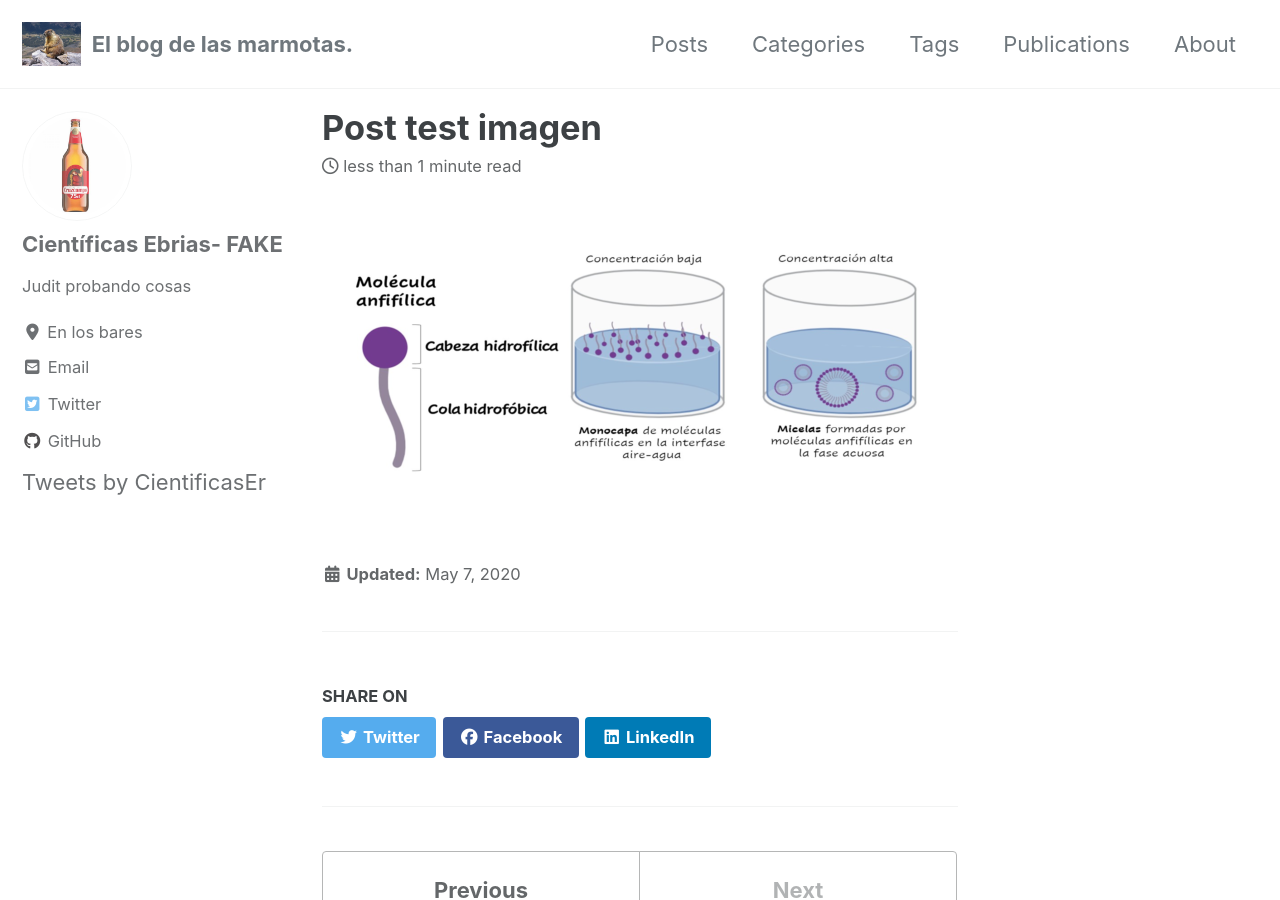
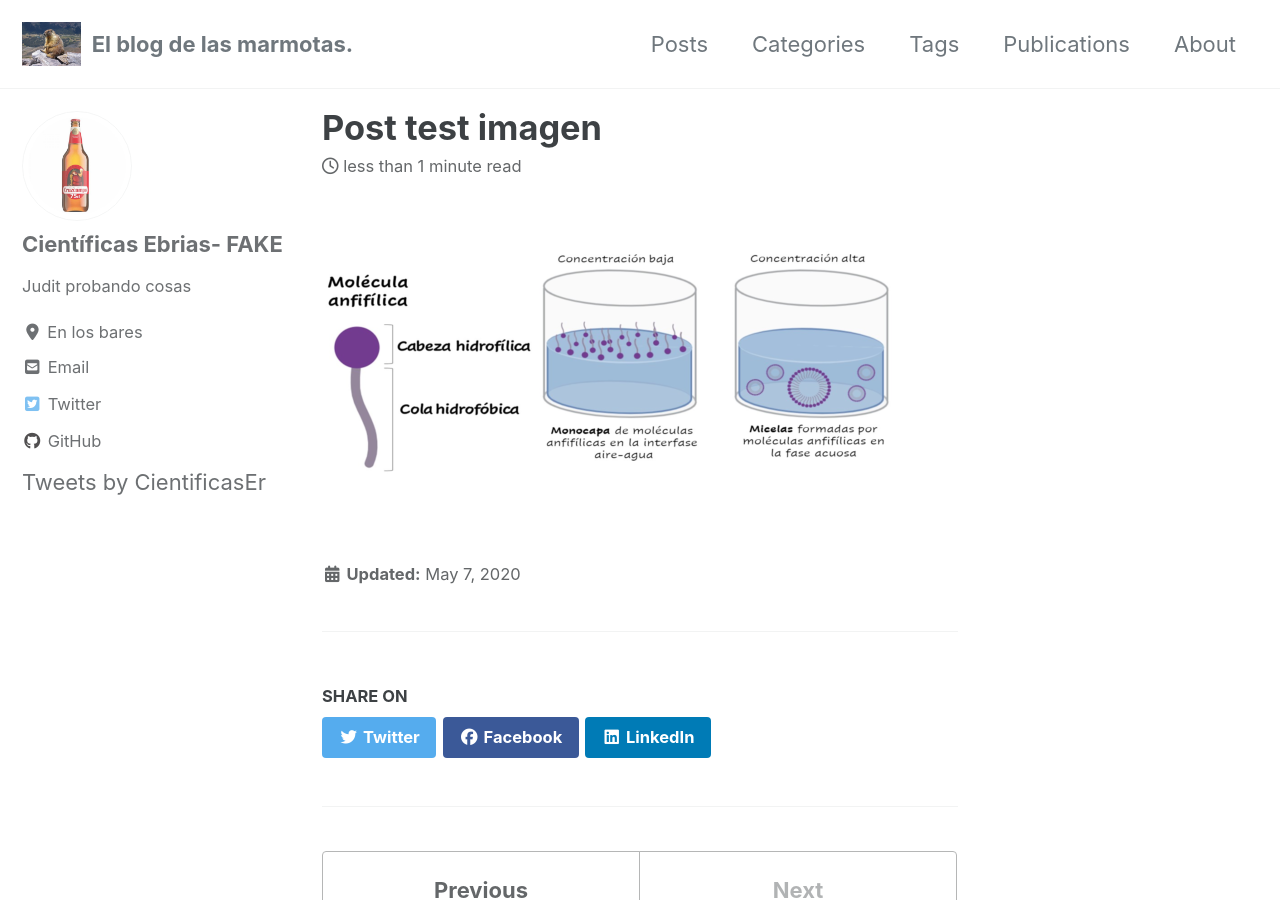
Before and after one commit to JuditSastre/test_blog, a Jekyll site: the page built from _posts/2020-05-07-image-post.md, in a window 1280 px wide and 900 px high. Built offline with Jekyll 4.4.1, drawn with Linux system fonts in a browser that asks for light colours; cached includes are drawn as plain includes; nearby versions of some CDN libraries; comment, search, counter and statistics services are not loaded.

Commit message:
Update 2020-05-07-image-post.md

```diff
--- a/_posts/2020-05-07-image-post.md
+++ b/_posts/2020-05-07-image-post.md
@@ -3,4 +3,4 @@ title: "Post test imagen"
 author_profile: true
 ---
 
-![Figura 1](https://github.com/JuditSastre/test_blog/blob/master/assets/images/manos/Figura1-580x300.png){: .align-center}
+![Figura 1](/assets/images/manos/Figura1-580x300.png)
```
